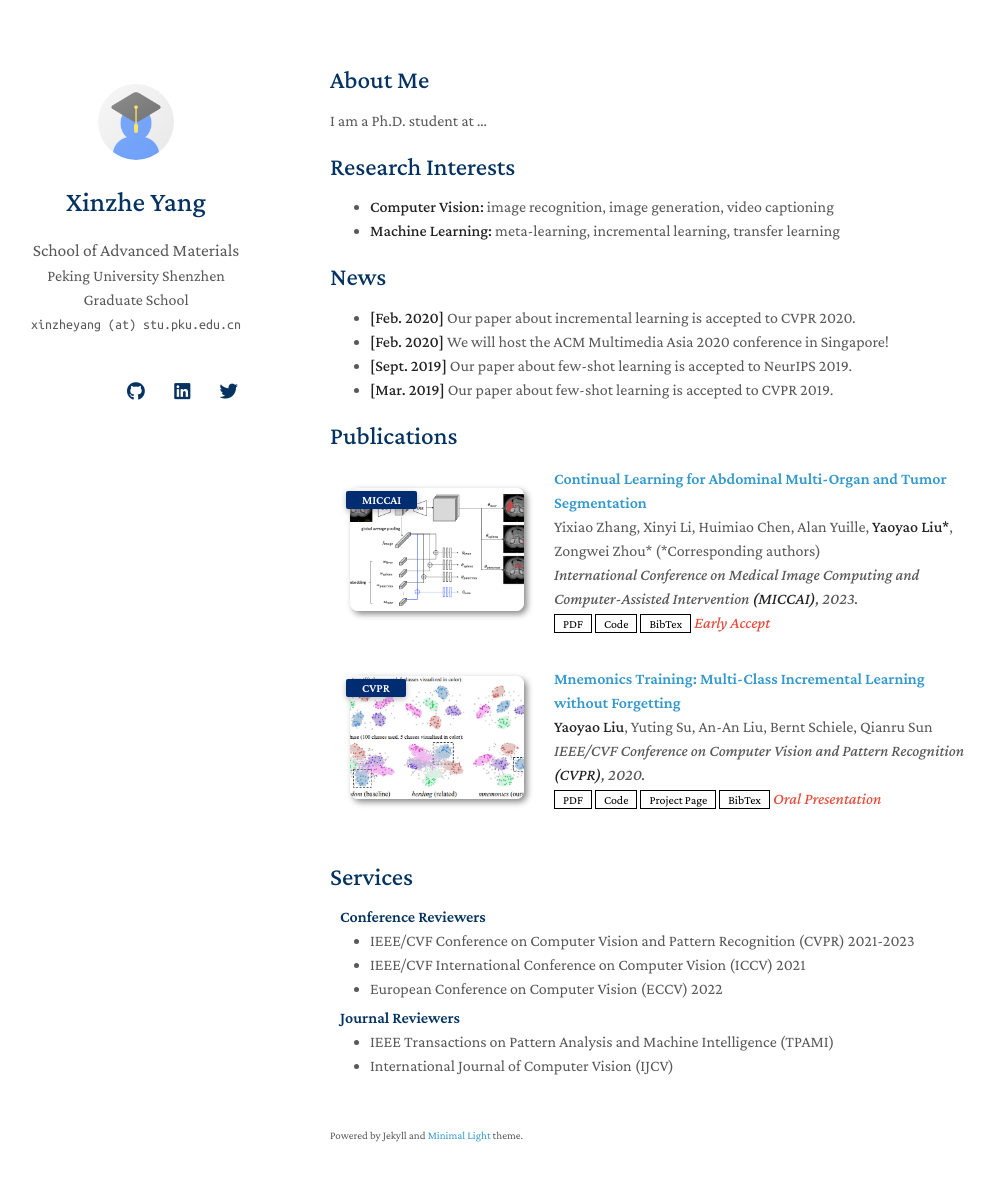
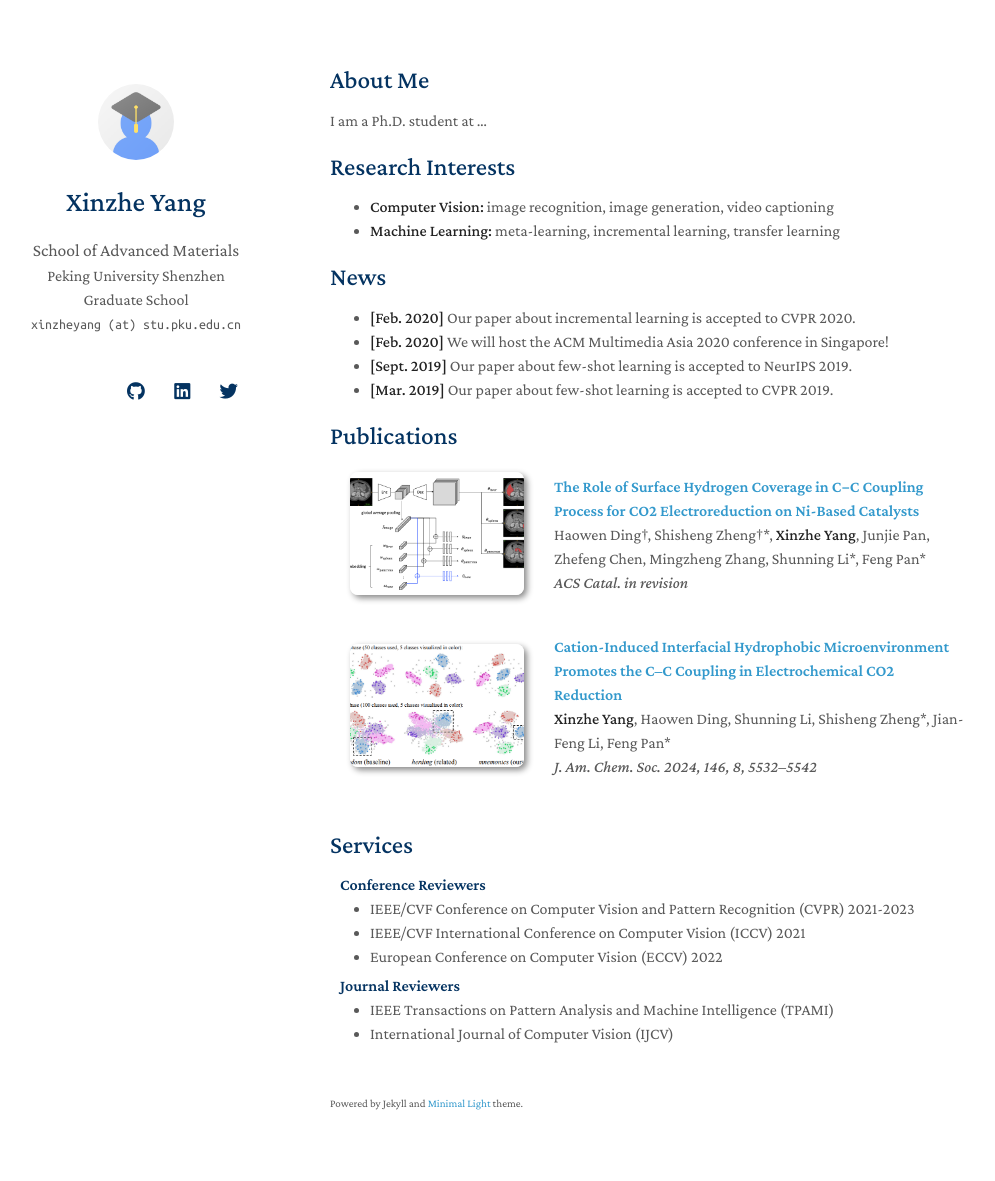
Before and after one commit to xzyang99/xzyang99.github.io, a Jekyll site: the page built from index.md, in a window 1280 px wide and 1216 px high. Shown: the top 1181 px of the window, without its empty margins (140-1135 px from the left). Built offline with Jekyll 4.4.1, drawn with Linux system fonts in a browser that asks for light colours; nearby versions of some CDN libraries; a style sheet for code colours, icons or effects is not loaded; our own code applies the rules of GitHub Pages for plain Markdown files.

Commit message:
Update publications.yml

```diff
--- a/_data/publications.yml
+++ b/_data/publications.yml
@@ -1,22 +1,22 @@
 main:
 
-  - title: Continual Learning for Abdominal Multi-Organ and Tumor Segmentation
-    authors: Yixiao Zhang, Xinyi Li, Huimiao Chen, Alan Yuille, <strong>Yaoyao Liu*</strong>, Zongwei Zhou* (*Corresponding authors)
-    conference_short: MICCAI
-    conference: International Conference on Medical Image Computing and Computer-Assisted Intervention <strong>(MICCAI)</strong>, 2023.
-    pdf: https://arxiv.org/pdf/2306.00988.pdf
-    code: https://github.com/MrGiovanni/ContinualLearning
-    bibtex: https://bib.yliu.me/MICCAI23.txt
+  - title: The Role of Surface Hydrogen Coverage in C−C Coupling Process for CO2 Electroreduction on Ni-Based Catalysts
+    authors: Haowen Ding†, Shisheng Zheng†*, <strong>Xinzhe Yang</strong>, Junjie Pan, Zhefeng Chen, Mingzheng Zhang, Shunning Li*, Feng Pan*
+    # conference_short: MICCAI
+    conference: <em>ACS Catal.</em> in revision
+    # pdf: https://arxiv.org/pdf/2306.00988.pdf
+    # code: https://github.com/MrGiovanni/ContinualLearning
+    # bibtex: https://bib.yliu.me/MICCAI23.txt
     image: ./assets/img/teaser_example_2.png
-    notes: Early Accept
+    # notes: Early Accept
 
-  - title: "Mnemonics Training: Multi-Class Incremental Learning without Forgetting"
-    authors: <strong>Yaoyao Liu</strong>, Yuting Su, An-An Liu, Bernt Schiele, Qianru Sun
-    conference_short: CVPR
-    conference: IEEE/CVF Conference on Computer Vision and Pattern Recognition <strong>(CVPR)</strong>, 2020.
-    pdf: https://arxiv.org/pdf/2002.10211.pdf
-    code: https://github.com/yaoyao-liu/class-incremental-learning/tree/main/mnemonics-training
-    page: https://class-il.mpi-inf.mpg.de/mnemonics/
-    bibtex: https://class-il.mpi-inf.mpg.de/mnemonics/
-    notes: Oral Presentation
+  - title: "Cation-Induced Interfacial Hydrophobic Microenvironment Promotes the C–C Coupling in Electrochemical CO2 Reduction"
+    authors: <strong>Xinzhe Yang</strong>, Haowen Ding, Shunning Li, Shisheng Zheng*, Jian-Feng Li, Feng Pan*
+    # conference_short: CVPR
+    conference: <em>J. Am. Chem. Soc.</em> 2024, 146, 8, 5532–5542
+    # pdf: https://arxiv.org/pdf/2002.10211.pdf
+    # code: https://github.com/yaoyao-liu/class-incremental-learning/tree/main/mnemonics-training
+    # page: https://class-il.mpi-inf.mpg.de/mnemonics/
+    # bibtex: https://class-il.mpi-inf.mpg.de/mnemonics/
+    # notes: Oral Presentation
     image: ./assets/img/teaser_example.png
```
